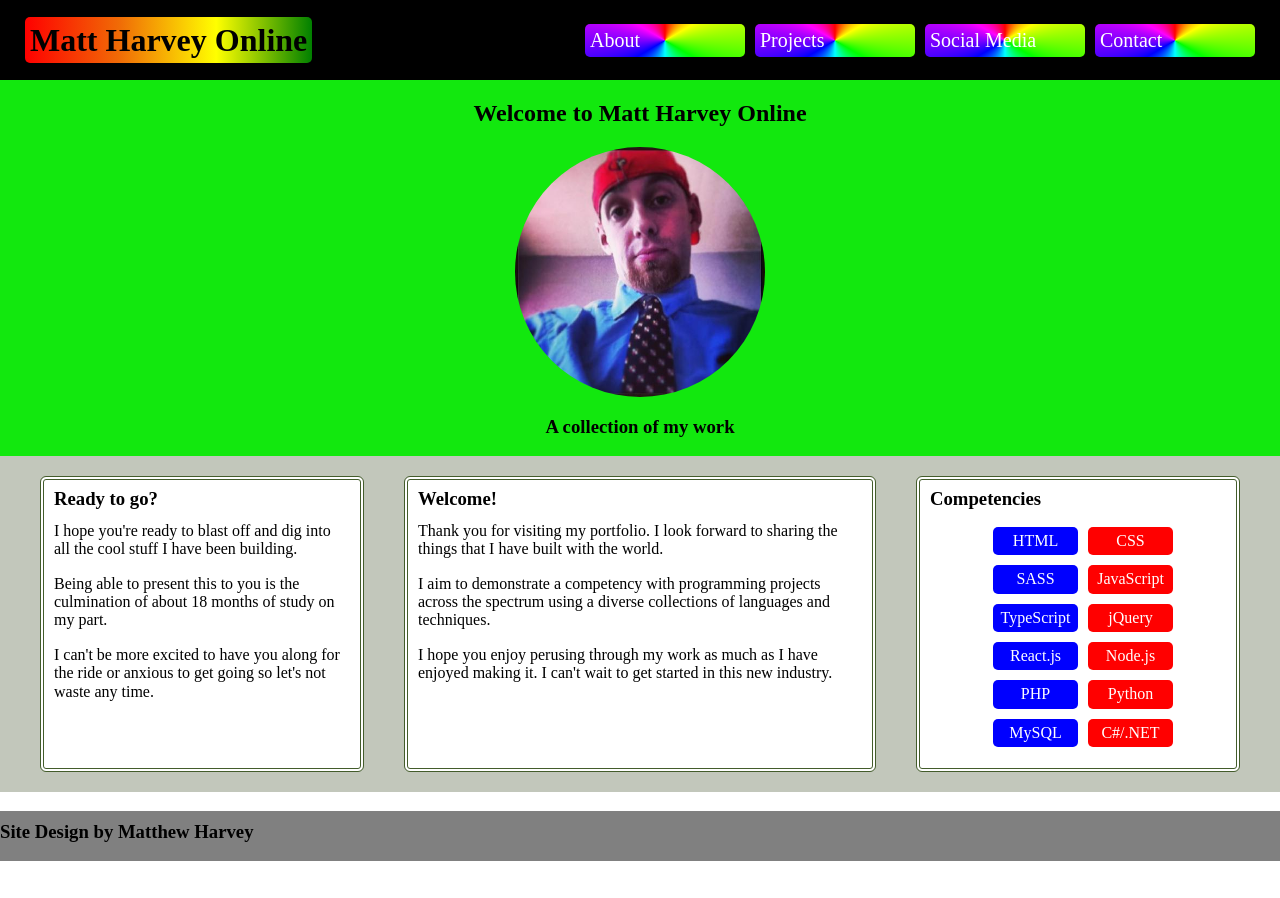
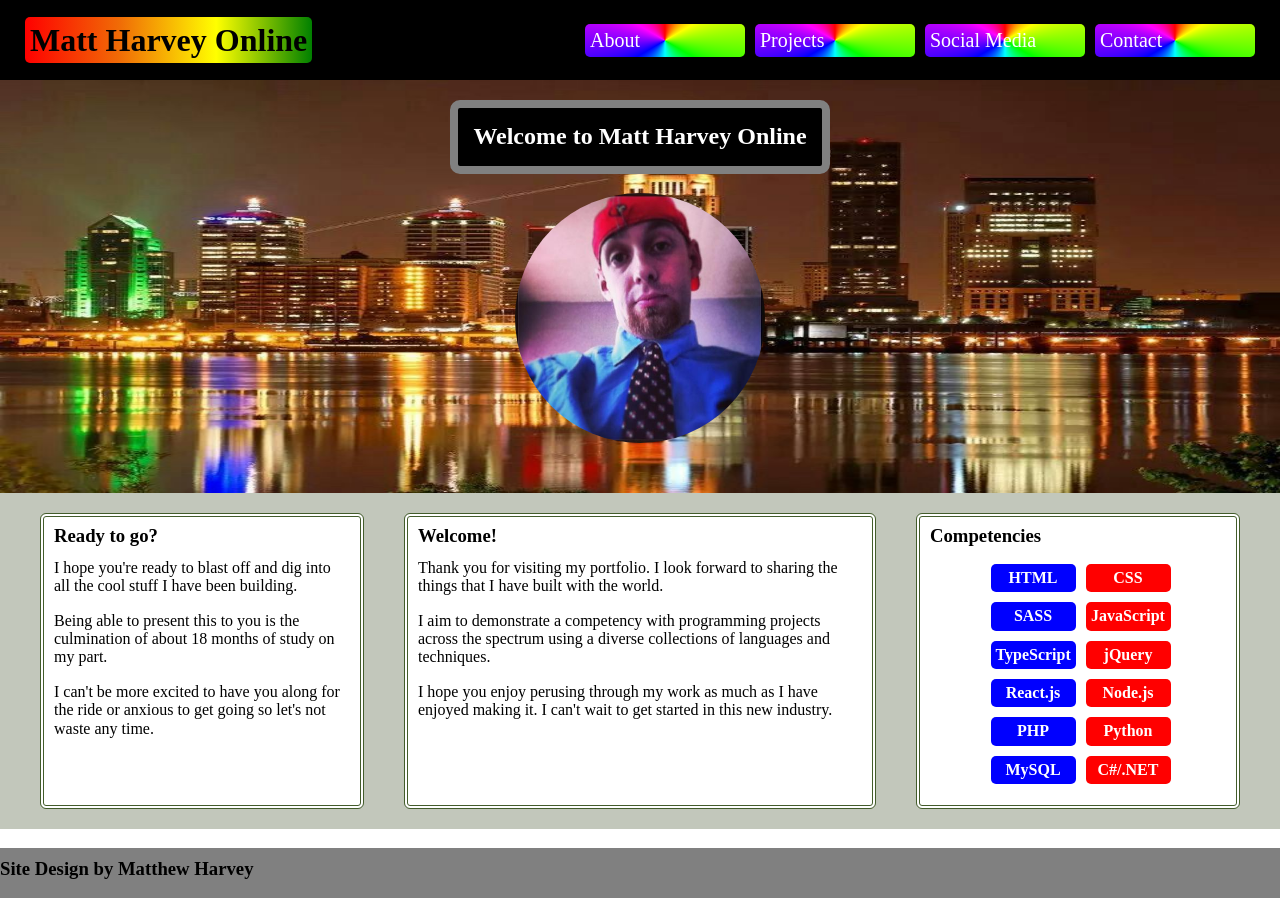
Before and after one commit to Bourbonplaytime/Fun-with-flexbox-webforms, a plain HTML site: page index.html in a window 1280 px wide. Shown: the top 898 px of the page. Before the commit the page ends 861 px from the top, so only its background shows below. Drawn offline with Linux system fonts and the light colour scheme.

Commit message:
Added background image to header and styled intro text

```diff
--- a/css/style.css
+++ b/css/style.css
@@ -49,18 +49,19 @@
   flex-direction: row;
   flex-wrap: wrap;
   justify-content: center;
-  margin-right: 30px;
+  margin-right:35px;
 }
 
 .comp li {
   text-decoration: none;
   font-size: 16px;
+  font-weight: 800;
+  background-color: blue;
+  color: white;
   padding: 5px;
   margin: 5px;
   border-radius: 5px;
   list-style: none;
-  background-color: blue;
-  color: white;
   width: 75px;
   text-align: center;
 }
@@ -76,10 +77,19 @@ a:visited {
 }
 
 .intro-box {
-  background-color: #12e80e;
+  background-image: url('../img/skyline.jpg');
+  background-size: 100% 100%;
   display: flex;
   flex-direction: column;
   align-items: center;
+}
+
+.intro-text {
+  color: white;
+  border: solid 8px grey;
+  border-radius: 10px;
+  padding: 15px;
+  background-color: black;
 }
 
 .biopic {
@@ -87,6 +97,7 @@ a:visited {
   width: 250px;
   border-radius: 50%;
   transition: all 1s;
+  margin-bottom: 50px;
 }
 
 .biopic:hover {
--- a/index.html
+++ b/index.html
@@ -49,11 +49,9 @@
 
   <header class="intro-box">
 
-      <h2>Welcome to Matt Harvey Online</h2>
+      <h2 class="intro-text">Welcome to Matt Harvey Online</h2>
 
       <img class="biopic" src="img/bio.jpg" alt="bio picture">
-
-      <h3> A collection of my work </h3>
 
   </header>
 
```
Also changed, not shown: about.html (+0 -2 lines), projects.html (+0 -2 lines), img/Skyline.jpg (added).
